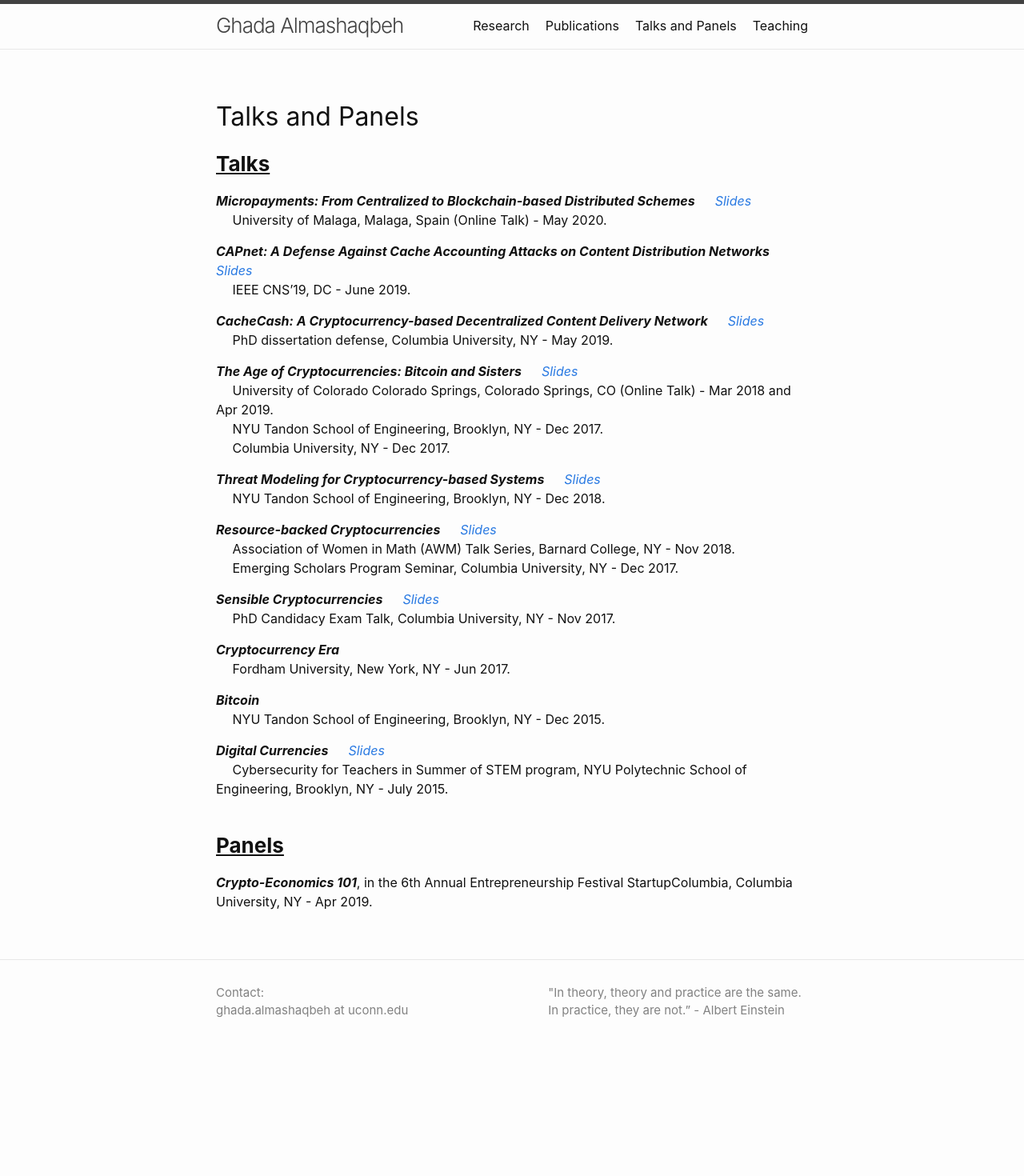
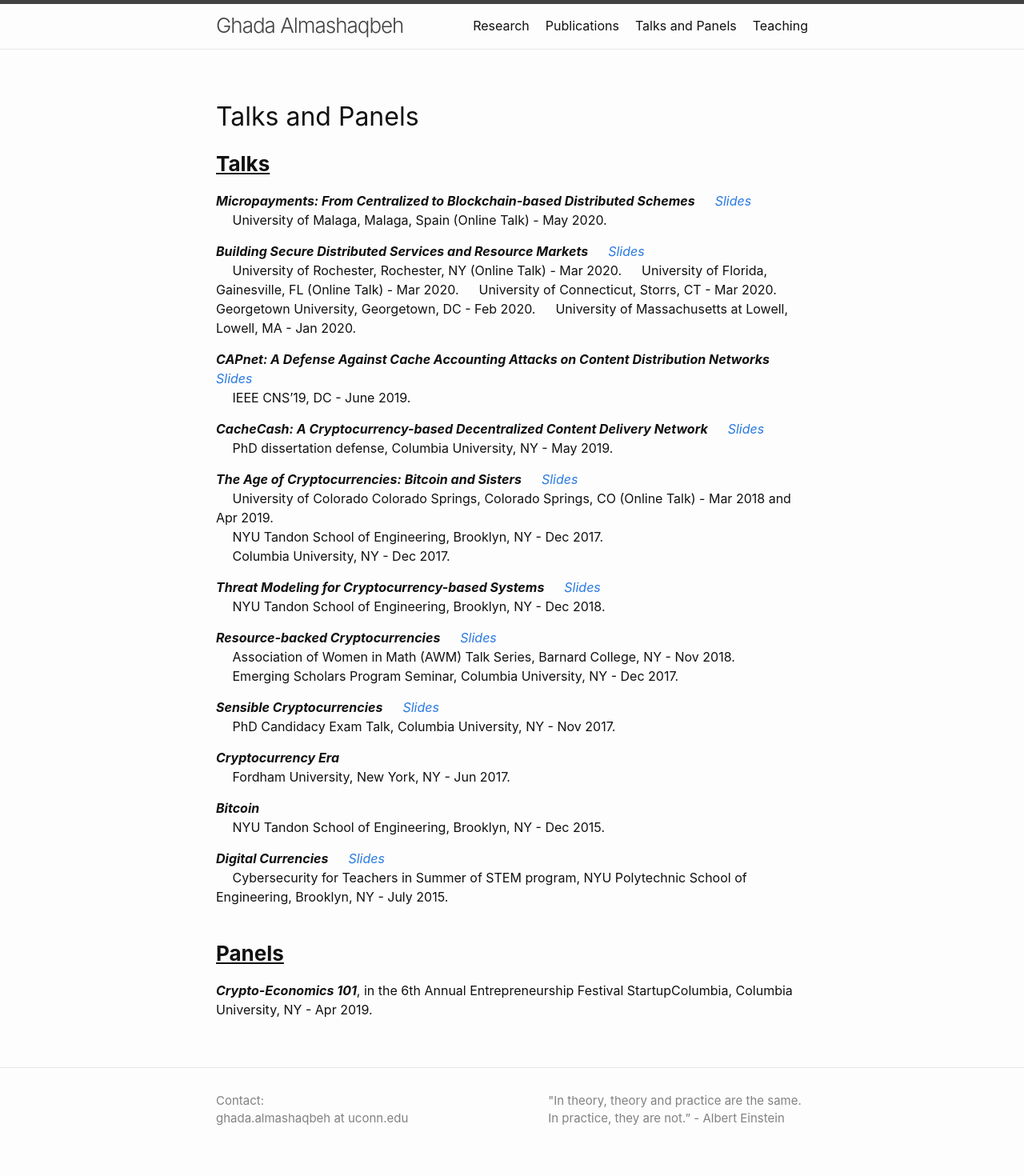
Before and after one commit to GhadaAlmashaqbeh/GhadaAlmashaqbeh.github.io, a Jekyll site: the page built from 03-talks.md, in a window 1280 px wide. Shown: the whole page at 80% size. Built offline with Jekyll 4.4.1, drawn with Linux system fonts in a browser that asks for light colours; before the commit the page ends 1335 px from its top, so only the background shows below that.

Commit message:
update talks

```diff
--- a/03-talks.md
+++ b/03-talks.md
@@ -10,6 +10,13 @@ permalink: /talks-and-panels/
 
 ***Micropayments: From Centralized to Blockchain-based Distributed Schemes*** &emsp; [_Slides_](../slides/micropayments-talk.pdf)<br/>
 &emsp; University of Malaga, Malaga, Spain (Online Talk) - May 2020.
+
+***Building Secure Distributed Services and Resource Markets*** &emsp; [_Slides_](../slides/job-talk.pdf)<br/>
+&emsp; University of Rochester, Rochester, NY (Online Talk) - Mar 2020.
+&emsp; University of Florida, Gainesville, FL (Online Talk) - Mar 2020.
+&emsp; University of Connecticut, Storrs, CT - Mar 2020.
+&emsp; Georgetown University, Georgetown, DC - Feb 2020.
+&emsp; University of Massachusetts at Lowell, Lowell, MA - Jan 2020.
 
 ***CAPnet: A Defense Against Cache Accounting Attacks on Content Distribution Networks*** &emsp; [_Slides_](../slides/capnet-cns-2019.pdf)<br/>
 &emsp; IEEE CNS’19, DC - June 2019.
```
Also changed, not shown: 1 other file.
